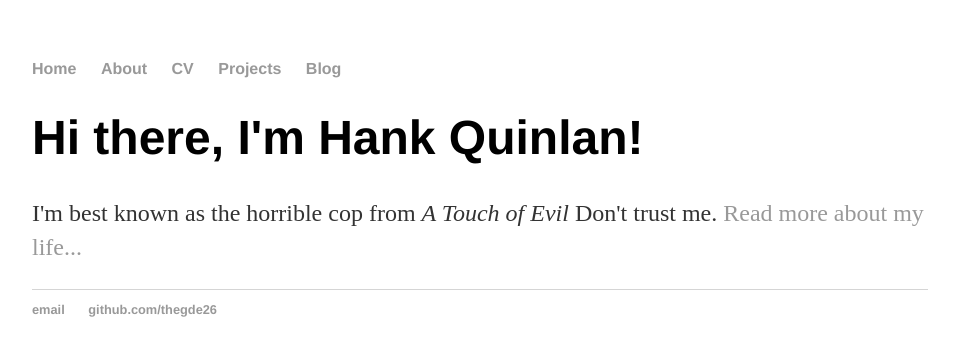
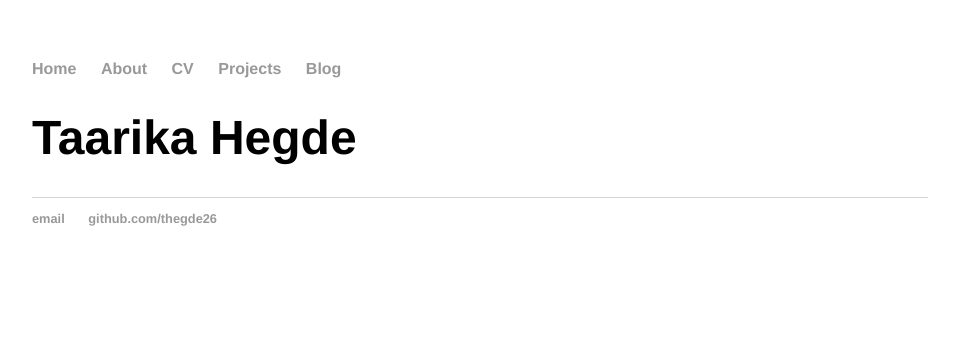
Before and after one commit to thegde26/thegde26.github.io, a Jekyll site: the page built from index.html, in a window 1280 px wide. Shown: the top 356 px of the page, without its empty margins (160-1115 px from the left). Built offline with Jekyll 4.4.1, drawn with Linux system fonts in a browser that asks for light colours.

Commit message:
Update index.html

```diff
--- a/index.html
+++ b/index.html
@@ -3,6 +3,6 @@ layout: default
 title: Hank Quinlan, Horrible Cop
 ---
 <div class="blurb">
-	<h1>Hi there, I'm Hank Quinlan!</h1>
-	<p>I'm best known as the horrible cop from <em>A Touch of Evil</em> Don't trust me. <a href="/about">Read more about my life...</a></p>
+	<h1>Taarika Hegde</h1>
+	<p></p>
 </div><!-- /.blurb -->
```
